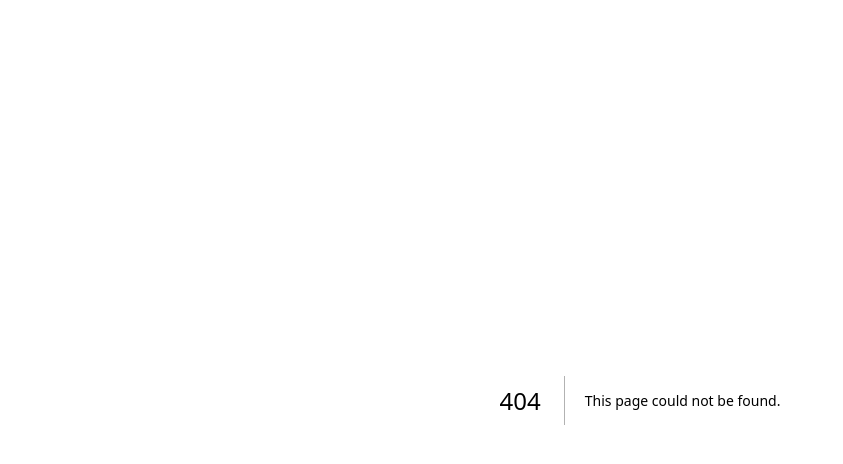
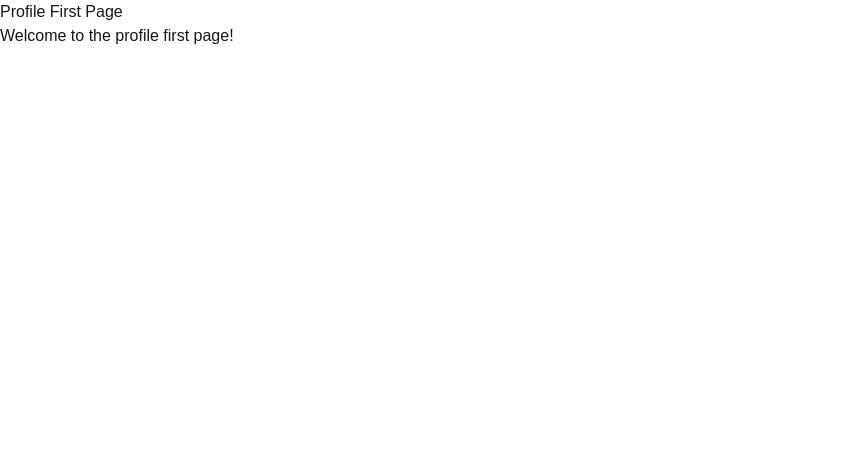
Before and after one commit to PasinduUmayanga/NextJsSample, a Next.js app: page /profile/first in a window 1280 px wide. Before the commit this address had no page. Shown: the top 464 px of the page, without its empty margins (0-843 px from the left). Built offline with nearby package versions, Linux system fonts and the light colour scheme.

Commit message:
add nested files

```diff
--- /dev/null
+++ b/src/app/profile/first/page.tsx
@@ -0,0 +1,12 @@
+import React from "react";
+
+const ProfileFirstPage = () => {
+  return (
+    <div>
+      <h1>Profile First Page</h1>
+      <p>Welcome to the profile first page!</p>
+    </div>
+  );
+};
+
+export default ProfileFirstPage;
--- /dev/null
+++ b/src/app/profile/page.tsx
@@ -0,0 +1,12 @@
+import React from "react";
+
+const ProfilePage = () => {
+  return (
+    <div style={{ padding: "20px", textAlign: "center" }}>
+      <h1>Profile Page</h1>
+      <p>Welcome to your profile!</p>
+    </div>
+  );
+};
+
+export default ProfilePage;
```
